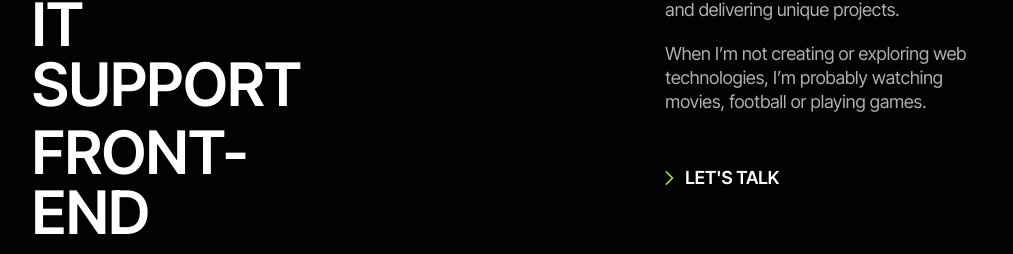
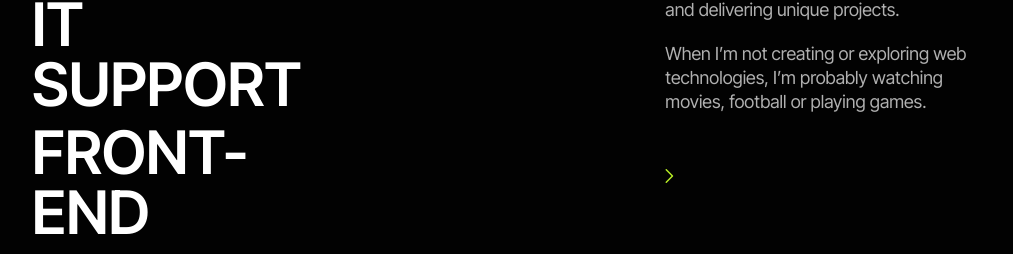
Before and after one commit to parukazz/portfolio-v2, a React (Vite) app: page / in a window 1280 px wide. Shown: the part 1258-1512 px from the top of the page, without its empty margins (228-1241 px from the left). Built offline with nearby package versions, Linux system fonts and the light colour scheme.

Commit message:
modified button components (add new prop)

```diff
--- a/src/components/Button.jsx
+++ b/src/components/Button.jsx
@@ -1,11 +1,16 @@
+/* eslint-disable react/prop-types */
 import ArrowRight from "../components/icons/ArrowRight";
 
-const Button = () => {
+const Button = ({ href, label }) => {
   return (
-    <button className="w-max -ml-2 flex items-center gap-1 text-paragraph font-semibold hover:translate-x-2 transition duration-200">
+    <a
+      href={href}
+      className="w-max -ml-2 flex items-center gap-1 text-paragraph font-semibold hover:translate-x-2 transition duration-200"
+      target="_blank"
+    >
       <ArrowRight className="fill-accent" size="24" />
-      LET&apos;S TALK
-    </button>
+      {label}
+    </a>
   );
 };
 
```
